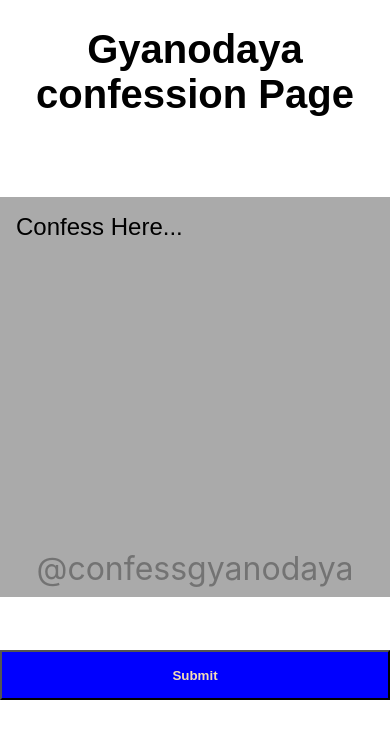
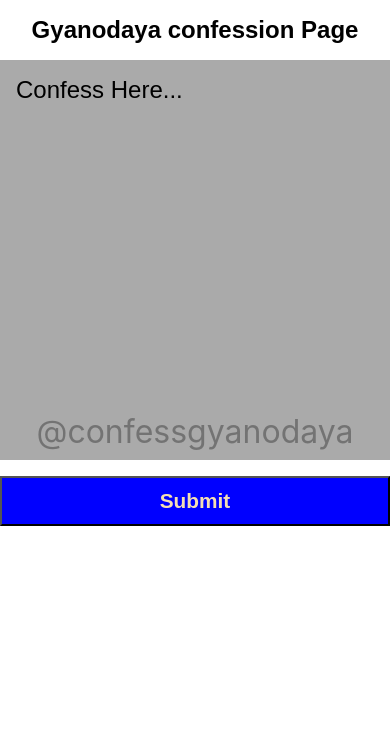
Before and after one commit to anishrajpandey/Confession-Page, a Next.js app: page / in a window 390 px wide. Shown: the top 738 px of the page. Built offline with nearby package versions, Linux system fonts and the light colour scheme.

Commit message:
code  fixes

```diff
--- a/styles/globals.css
+++ b/styles/globals.css
@@ -22,16 +22,23 @@ h1 {
 
 button {
   width: max(50%, 400px);
-  margin: 1rem auto;
   height: 50px;
   text-align: center;
   font-weight: bold;
-  padding: 1rem;
+  font-size: 1.3rem;
   display: block;
-  margin: auto;
   background-color: blue;
   color: wheat;
   cursor: pointer;
+  margin: 1rem auto;
+  transition: 100ms;
+}
+button:is(:hover, :focus, :active) {
+  background-color: rgb(119, 0, 255);
+}
+button:disabled {
+  background-color: gray;
+  color: rgb(58, 58, 58);
 }
 h3 {
   text-align: center;
@@ -47,7 +54,6 @@ h3 {
   color: rgb(62, 62, 62);
   position: absolute;
   display: block;
-  /* background-color: blueviolet; */
   bottom: -10px;
   left: 50%;
   transform: translate(-50%, -50%);
@@ -63,7 +69,6 @@ h3 {
   font-size: 1.5rem;
   padding: 1rem;
   font-family: sans-serif;
-  resize: none;
   padding-block-end: 2.5rem;
 }
 
@@ -72,7 +77,7 @@ h3 {
 }
 .main {
   width: 100%;
-  height: 60vh;
+  height: fit-content;
   display: flex;
   justify-content: center;
   align-items: center;
@@ -134,4 +139,17 @@ h3 {
   button {
     width: 100%;
   }
+  .msgBox {
+    bottom: 20rem;
+    font-size: 1.4rem;
+    width: 100%;
+    left: 0px;
+    height: 50vh;
+  }
+  h1 {
+    font-size: 1.5rem;
+  }
+  span {
+    /* width: 100%; */
+  }
 }
```
